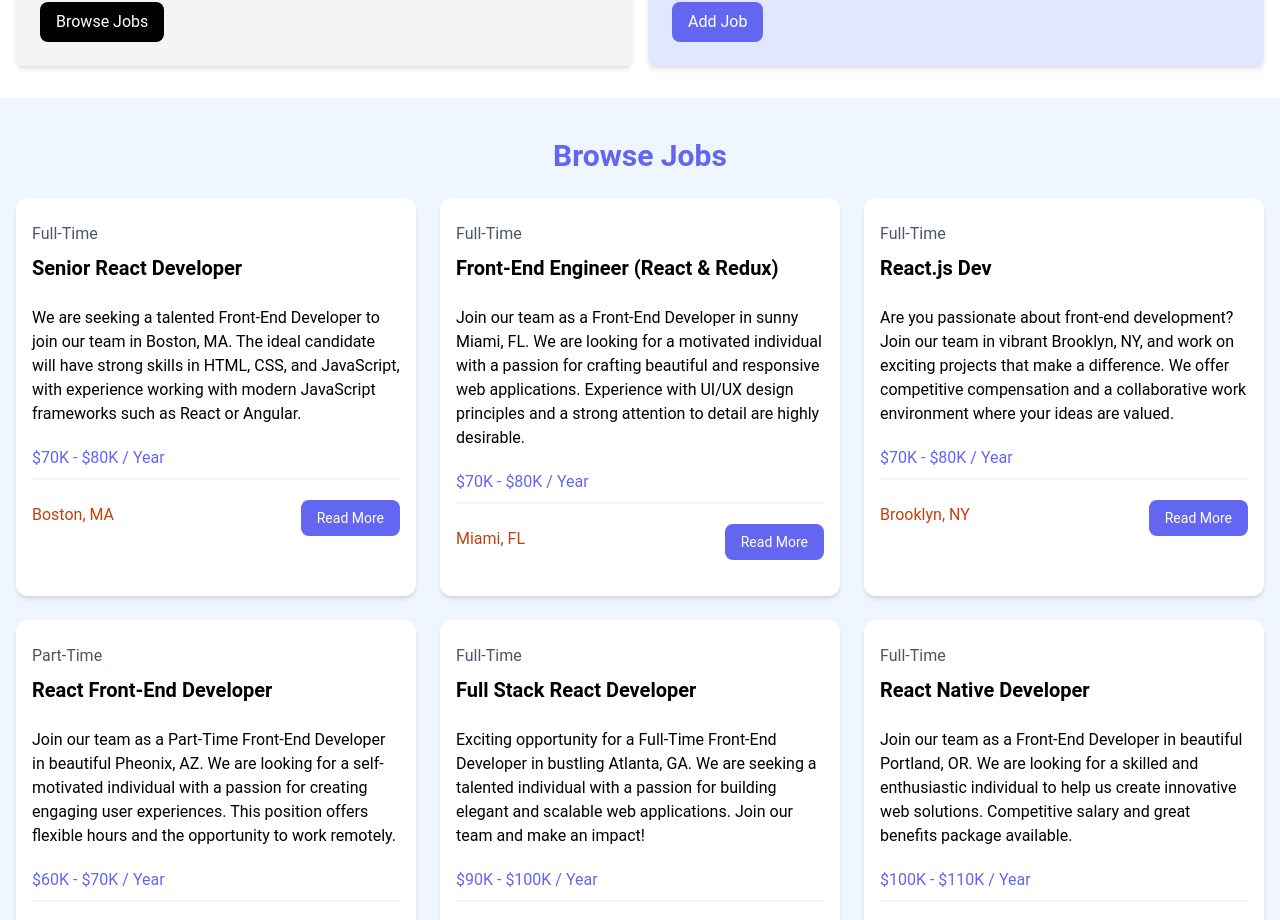
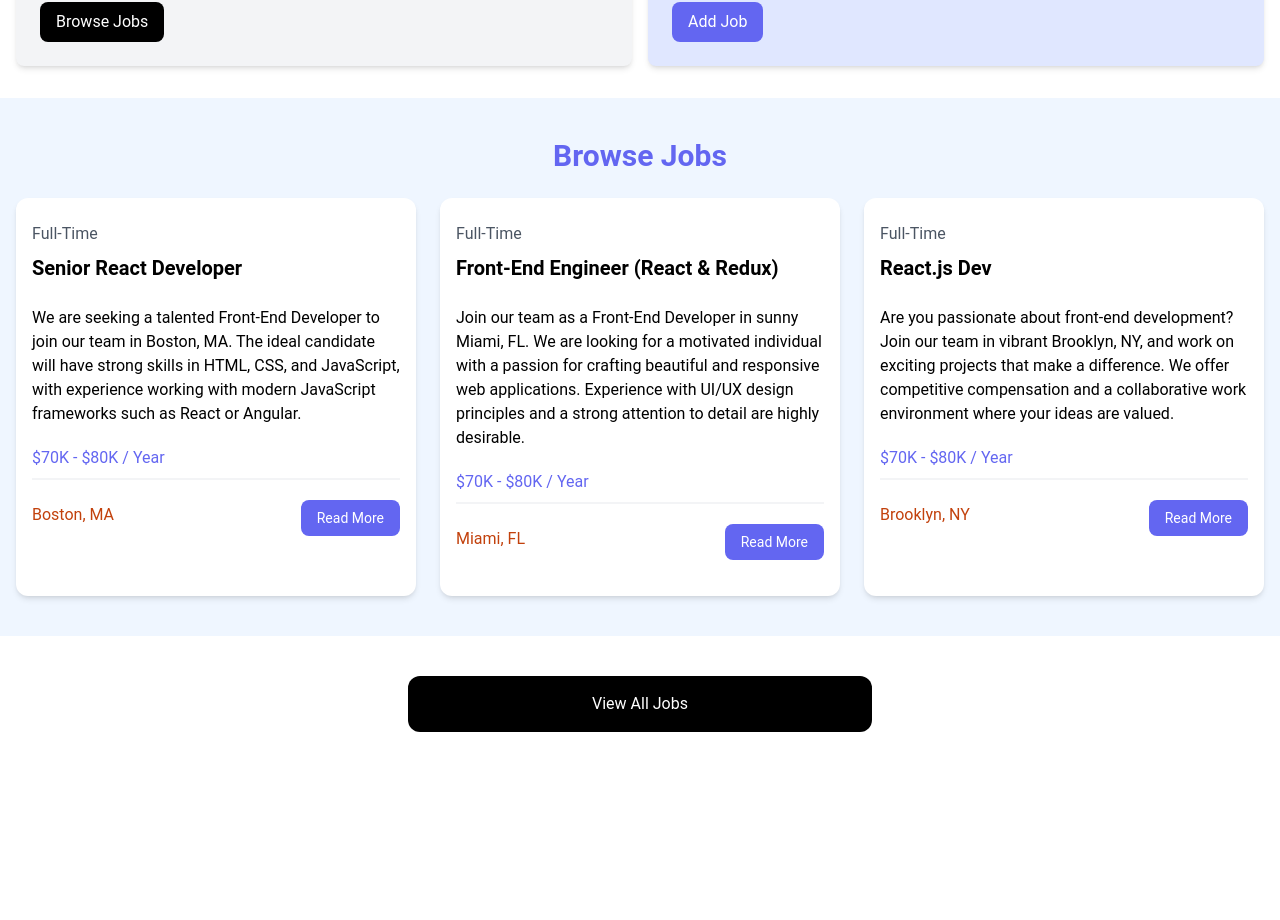
Before and after one commit to acervantest/react-jobs-2024, a React (Vite) app: page / in a window 1280 px wide. Shown: the part 511-1431 px from the top of the page. After the commit the page ends 1283 px from the top, so only its background shows below. Built offline with nearby package versions, Linux system fonts and the light colour scheme.

Commit message:
Job Listing components implementation

```diff
--- a/src/App.jsx
+++ b/src/App.jsx
@@ -2,7 +2,8 @@
 import Navbar from './components/Navbar'
 import Hero from './components/Hero'
 import HomeCards from './components/HomeCards'
-import JobListing from './components/JobListing'
+import JobListings from './components/JobListings'
+import ViewAllJobs from './components/ViewAllJobs'
 
 const App = () => {
   return (
@@ -10,15 +11,8 @@
       <Navbar />
       <Hero />
       <HomeCards />
-      <JobListing />
-
-    <section className="m-auto max-w-lg my-10 px-6">
-      <a
-        href="jobs.html"
-        className="block bg-black text-white text-center py-4 px-6 rounded-xl hover:bg-gray-700"
-        >View All Jobs</a
-      >
-    </section>
+      <JobListings />
+      <ViewAllJobs />
     </div>
   )
 }
--- a/src/components/JobListing.jsx
+++ b/src/components/JobListing.jsx
@@ -1,51 +1,34 @@
-import jobs from '../jobs.json'
-
-const JobListing = () => {
-
+const JobListing = ({job: { type, title, description, salary, location, id }}) => {
     return (
-        <section className="bg-blue-50 px-4 py-10">
-            <div className="container-xl lg:container m-auto">
-            <h2 className="text-3xl font-bold text-indigo-500 mb-6 text-center">
-                Browse Jobs
-            </h2>
-            <div className="grid grid-cols-1 md:grid-cols-3 gap-6">
-                {
-                    jobs.map((job) => (
         <div className="bg-white rounded-xl shadow-md relative">
             <div className="p-4">
                 <div className="mb-6">
-                            <div className="text-gray-600 my-2">{job.type}</div>
-                            <h3 className="text-xl font-bold">{job.title}</h3>
+                <div className="text-gray-600 my-2">{type}</div>
+                <h3 className="text-xl font-bold">{title}</h3>
                 </div>
 
                 <div className="mb-5">
-                                {job.description}
+                    {description}
                 </div>
 
-                            <h3 className="text-indigo-500 mb-2">{job.salary} / Year</h3>
+                <h3 className="text-indigo-500 mb-2">{salary} / Year</h3>
 
                 <div className="border border-gray-100 mb-5"></div>
 
                 <div className="flex flex-col lg:flex-row justify-between mb-4">
                 <div className="text-orange-700 mb-3">
                     <i className="fa-solid fa-location-dot text-lg"></i>
-                                {job.location}
+                    {location}
                 </div>
                 <a
-                                href={`/job/${job.id}`}
+                    href={`/job/${id}`}
                     className="h-[36px] bg-indigo-500 hover:bg-indigo-600 text-white px-4 py-2 rounded-lg text-center text-sm"
                 >
                 Read More
                 </a>
                 </div>
             </div>
-                    </div>
-                    ))
-                }
-            </div>
-            </div>
-        </section>
-     );
+        </div> );
 }
 
 export default JobListing;
--- /dev/null
+++ b/src/components/JobListings.jsx
@@ -0,0 +1,26 @@
+import jobs from '../jobs.json'
+import JobListing from './JobListing';
+
+const JobListings = () => {
+
+    const recentJobs = jobs.slice(0, 3)
+
+    return (
+        <section className="bg-blue-50 px-4 py-10">
+            <div className="container-xl lg:container m-auto">
+            <h2 className="text-3xl font-bold text-indigo-500 mb-6 text-center">
+                Browse Jobs
+            </h2>
+            <div className="grid grid-cols-1 md:grid-cols-3 gap-6">
+                {
+                    recentJobs.map((job) => (
+                        <JobListing key={job.id} job={job} />
+                    ))
+                }
+            </div>
+            </div>
+        </section>
+     );
+}
+
+export default JobListings;
--- /dev/null
+++ b/src/components/ViewAllJobs.jsx
@@ -0,0 +1,13 @@
+const ViewAllJobs = () => {
+    return (
+        <section className="m-auto max-w-lg my-10 px-6">
+            <a
+            href="/jobs"
+            className="block bg-black text-white text-center py-4 px-6 rounded-xl hover:bg-gray-700"
+            >View All Jobs</a
+            >
+        </section>
+     );
+}
+
+export default ViewAllJobs;
```
Lines whose indentation alone changed are shown as unchanged.
